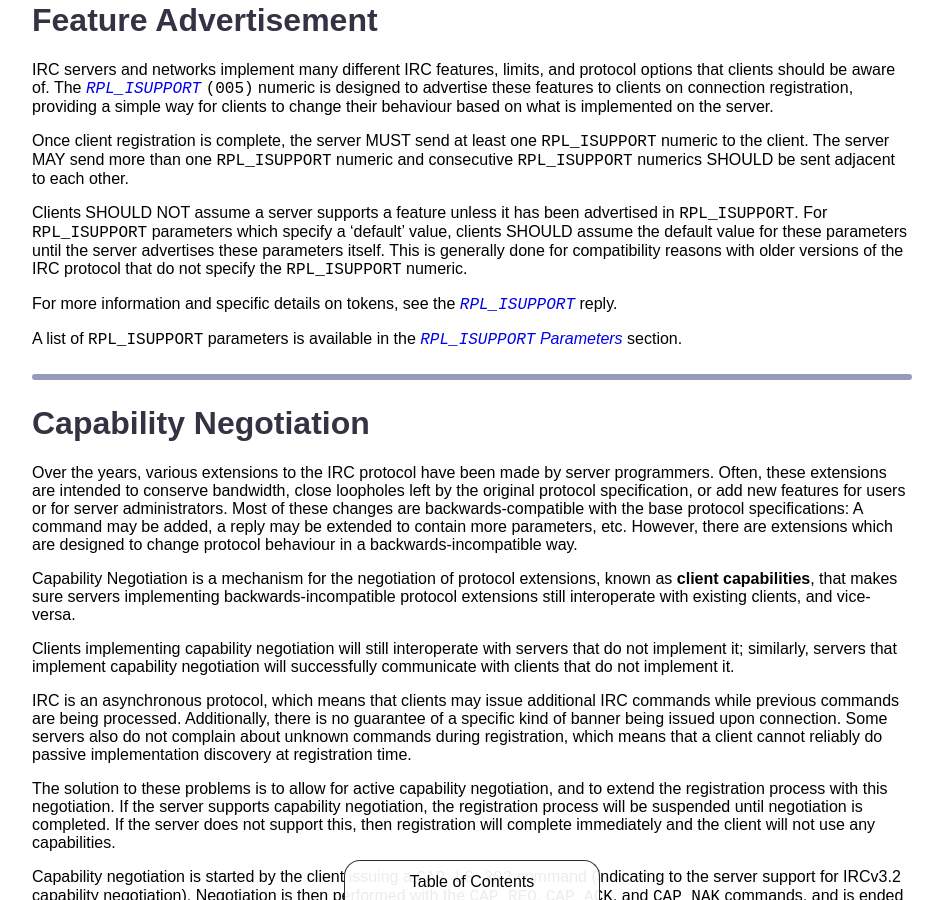
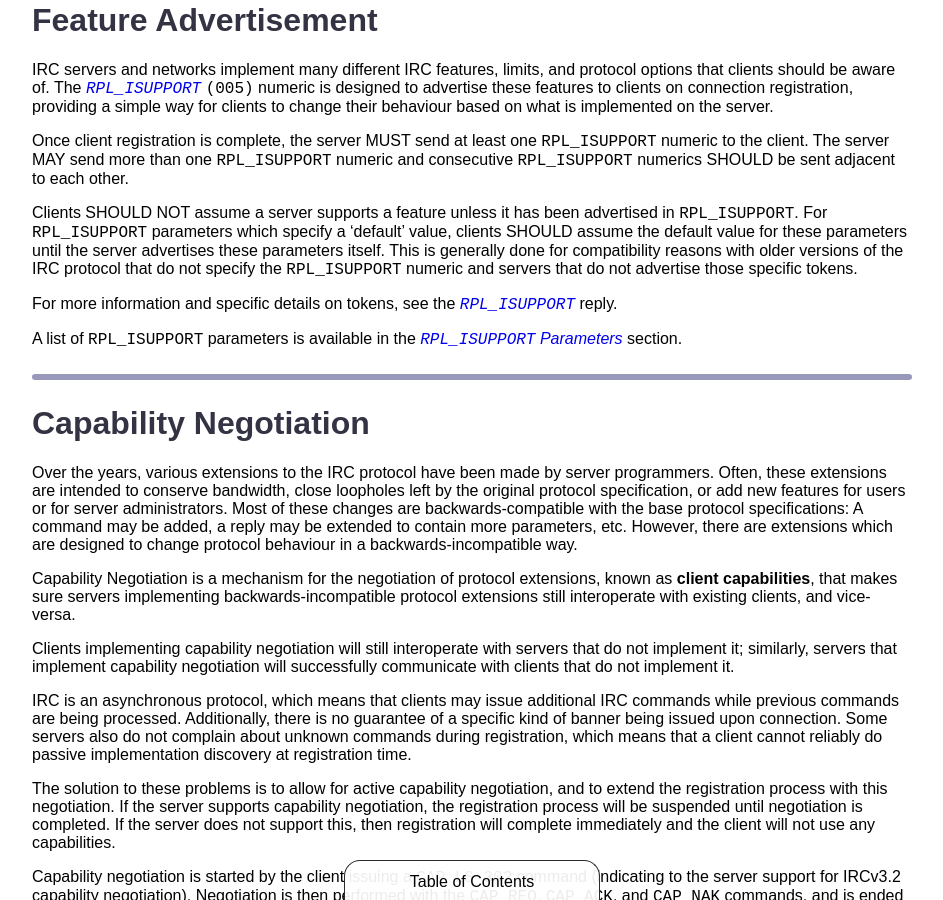
Before and after one commit to ircdocs/modern-irc, a Jekyll site: the page built from index.md, in a window 1280 px wide and 900 px high, scrolled down 10404 px. Shown: the whole window, without its empty margins (168-1111 px from the left). Built offline with Jekyll 4.4.1, drawn with Linux system fonts in a browser that asks for light colours.

Commit message:
feature advertisement: Add another reason for default values more applicable today

```diff
--- a/index.md
+++ b/index.md
@@ -432,7 +432,7 @@ IRC servers and networks implement many different IRC features, limits, and prot
 
 Once client registration is complete, the server MUST send at least one `RPL_ISUPPORT` numeric to the client. The server MAY send more than one `RPL_ISUPPORT` numeric and consecutive `RPL_ISUPPORT` numerics SHOULD be sent adjacent to each other.
 
-Clients SHOULD NOT assume a server supports a feature unless it has been advertised in `RPL_ISUPPORT`. For `RPL_ISUPPORT` parameters which specify a 'default' value, clients SHOULD assume the default value for these parameters until the server advertises these parameters itself. This is generally done for compatibility reasons with older versions of the IRC protocol that do not specify the `RPL_ISUPPORT` numeric.
+Clients SHOULD NOT assume a server supports a feature unless it has been advertised in `RPL_ISUPPORT`. For `RPL_ISUPPORT` parameters which specify a 'default' value, clients SHOULD assume the default value for these parameters until the server advertises these parameters itself. This is generally done for compatibility reasons with older versions of the IRC protocol that do not specify the `RPL_ISUPPORT` numeric and servers that do not advertise those specific tokens.
 
 For more information and specific details on tokens, see the [`RPL_ISUPPORT`](#rplisupport-005) reply.
 
```
